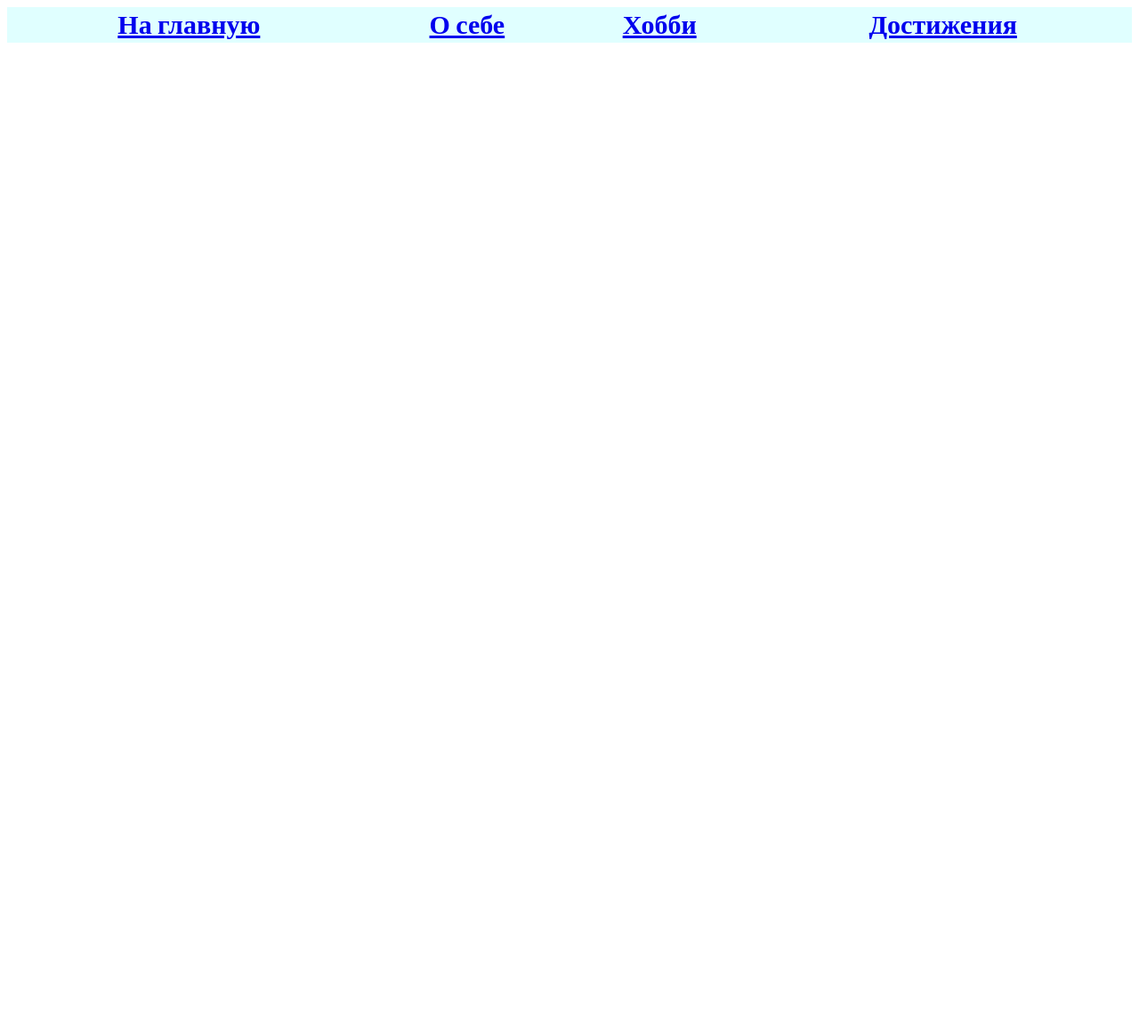
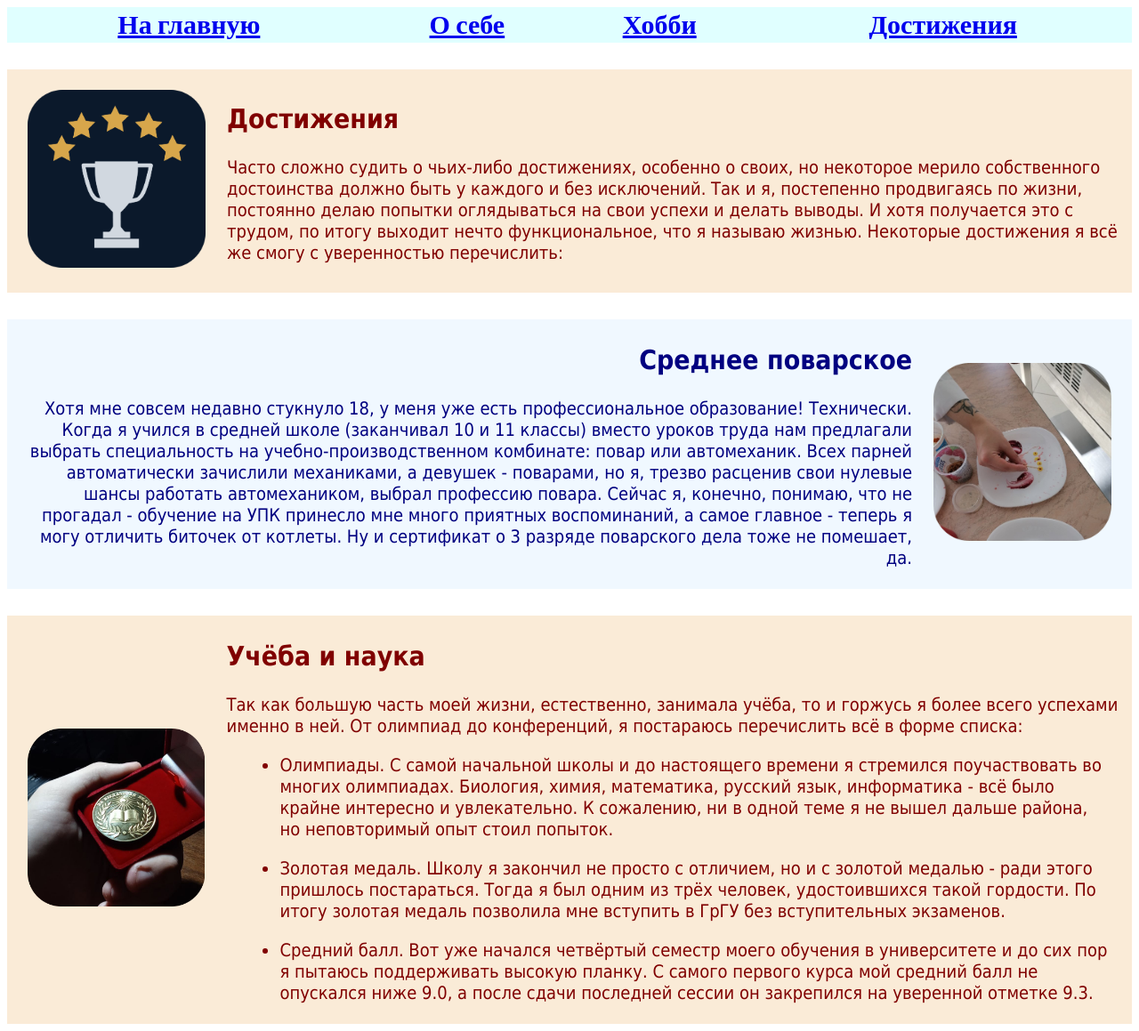
Before and after one commit to LuxRubrum/lab1-perssite, a website: page views/achievements.html in a window 1280 px wide. Shown: the whole page at 89% size. Before the commit the page ends 800 px from the top, so only its background shows below. Drawn offline with Linux system fonts and the light colour scheme.

Commit message:
LAB1 third (3) commit. All done (hopefully)

```diff
--- a/base/style.css
+++ b/base/style.css
@@ -83,3 +83,6 @@ h3.h_navi{
 ol.ul_navi{
     margin-left: 30px;
 }
+li.requires_margin{
+    margin: 20px;
+}
--- a/views/achievements.html
+++ b/views/achievements.html
@@ -16,5 +16,49 @@
     </tr>
   </table>
 </div>
+<div>
+    <table class="block_left">
+        <tr>
+            <td><img class="block_pic" src="..\resources\gfx\achievements_1.png"></td>
+            <td>
+                <h2>Достижения</h2>
+                <p>
+                    Часто сложно судить о чьих-либо достижениях, особенно о своих, но некоторое мерило собственного достоинства должно быть у каждого и без исключений. Так и я, постепенно продвигаясь по жизни, постоянно делаю попытки оглядываться на свои успехи и делать выводы. И хотя получается это с трудом, по итогу выходит нечто функциональное, что я называю жизнью. Некоторые достижения я всё же смогу с уверенностью перечислить:
+                </p>
+            </td>
+        </tr>
+    </table>
+</div>
+<div>
+    <table class="block_right">
+        <tr>
+            <td>
+                <h2>Среднее поварское</h2>
+                <p>
+                    Хотя мне совсем недавно стукнуло 18, у меня уже есть профессиональное образование! Технически. Когда я учился в средней школе (заканчивал 10 и 11 классы) вместо уроков труда нам предлагали выбрать специальность на учебно-производственном комбинате: повар или автомеханик. Всех парней автоматически зачислили механиками, а девушек - поварами, но я, трезво расценив свои нулевые шансы работать автомехаником, выбрал профессию повара. Сейчас я, конечно, понимаю, что не прогадал - обучение на УПК принесло мне много приятных воспоминаний, а самое главное - теперь я могу отличить биточек от котлеты. Ну и сертификат о 3 разряде поварского дела тоже не помешает, да.
+                </p>
+            <td><img class="block_pic" src="..\resources\gfx\achievements_2.png"></td>
+        </tr>
+    </table>
+</div>
+<div>
+    <table class="block_left">
+        <tr>
+            <td><img class="block_pic" src="..\resources\gfx\achievements_3.png"></td>
+            <td>
+                <h2>Учёба и наука</h2>
+                <p>
+                    Так как большую часть моей жизни, естественно, занимала учёба, то и горжусь я более всего успехами именно в ней. От олимпиад до конференций, я постараюсь перечислить всё в форме списка:
+                </p>
+
+                <ul>
+                    <li class="requires_margin">Олимпиады. С самой начальной школы и до настоящего времени я стремился поучаствовать во многих олимпиадах. Биология, химия, математика, русский язык, информатика - всё было крайне интересно и увлекательно. К сожалению, ни в одной теме я не вышел дальше района, но неповторимый опыт стоил попыток.</li>
+                    <li class="requires_margin">Золотая медаль. Школу я закончил не просто с отличием, но и с золотой медалью - ради этого пришлось постараться. Тогда я был одним из трёх человек, удостоившихся такой гордости. По итогу золотая медаль позволила мне вступить в ГрГУ без вступительных экзаменов.</li>
+                    <li class="requires_margin">Средний балл. Вот уже начался четвёртый семестр моего обучения в университете и до сих пор я пытаюсь поддерживать высокую планку. С самого первого курса мой средний балл не опускался ниже 9.0, а после сдачи последней сессии он закрепился на уверенной отметке 9.3.</li>
+                </ul>
+            </td>
+        </tr>
+    </table>
+</div>
 </body>
 </html>
```
Also changed, not shown: views/hobbies.html (+12 -3 lines), resources/gfx/achievements_1.png (added), resources/gfx/achievements_2.png (added), resources/gfx/achievements_3.png (added).
